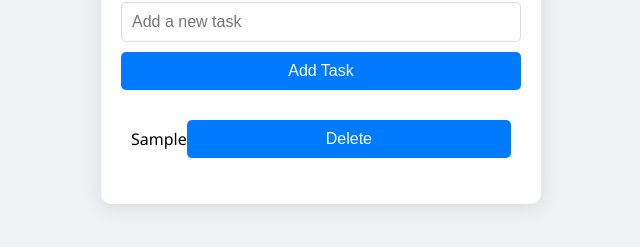
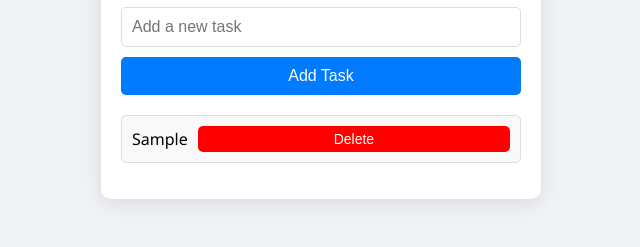
Before and after one commit to Razab-Ali/To-do_first_webapp, a plain HTML site: page index.html in a window 1280 px wide. Both pictures are taken after typing "Sample" into the empty fields and a click on the button "Add Task". Shown: the part 369-616 px from the top of the page, without its empty margins (319-959 px from the left). Drawn offline with Linux system fonts and the light colour scheme.

Commit message:
Update styles.css

```diff
--- a/styles.css
+++ b/styles.css
@@ -60,4 +60,33 @@ li {
     justify-content: space-between;
     align-items: center;
     padding: 10px;
-    border:
+    border: 1px solid #ddd;
+    border-radius: 5px;
+    margin-bottom: 10px;
+    background-color: #f9f9f9;
+    transition: background 0.2s ease;
+}
+
+li:hover {
+    background-color: #f1f1f1;
+}
+
+.completed {
+    text-decoration: line-through;
+    color: gray;
+}
+
+button.delete {
+    background: red;
+    color: white;
+    border: none;
+    border-radius: 5px;
+    cursor: pointer;
+    padding: 5px 10px;
+    margin-left: 10px; /* Space between task text and button */
+    font-size: 14px;
+}
+
+button.delete:hover {
+    background: darkred;
+}
```
